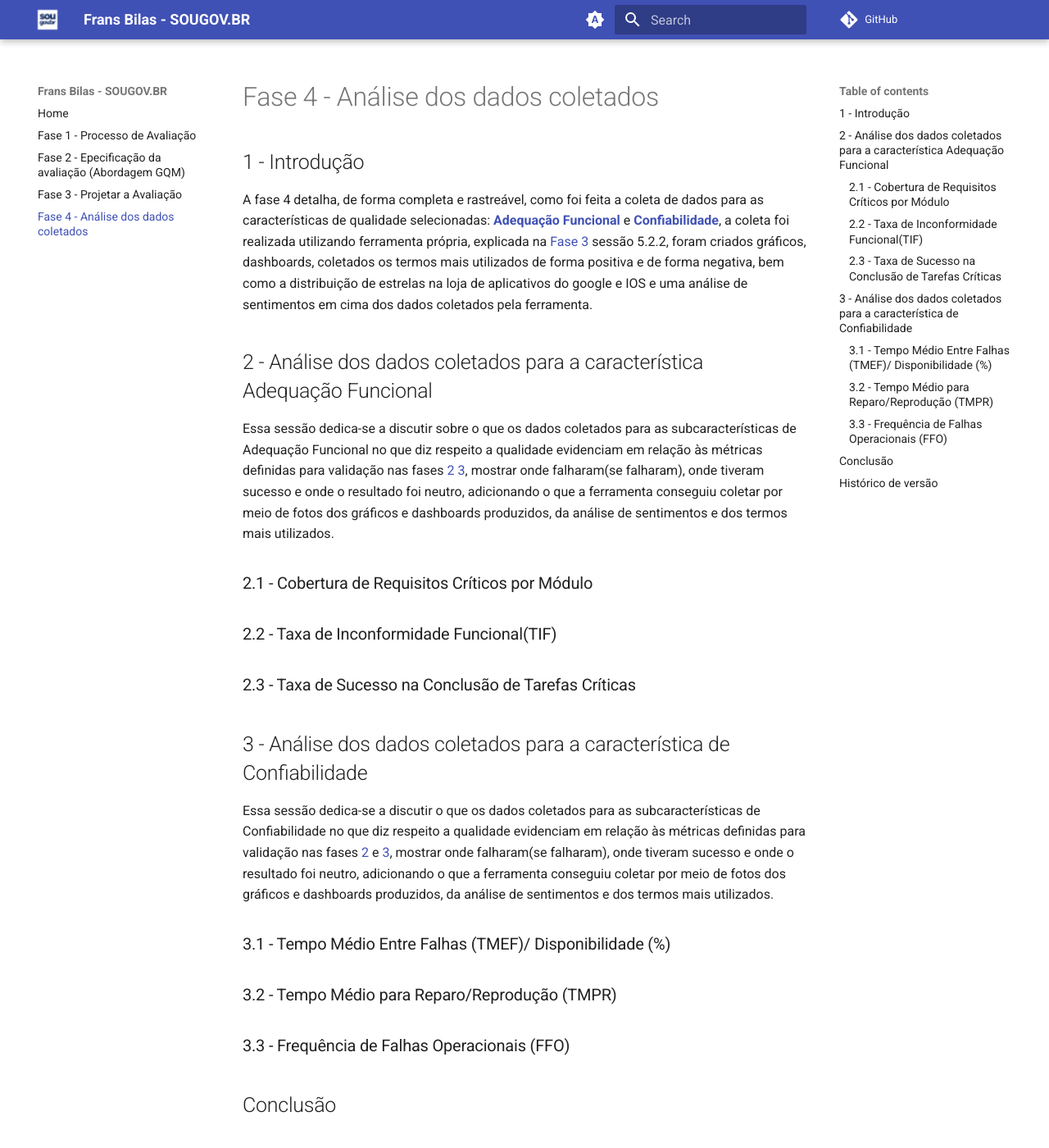
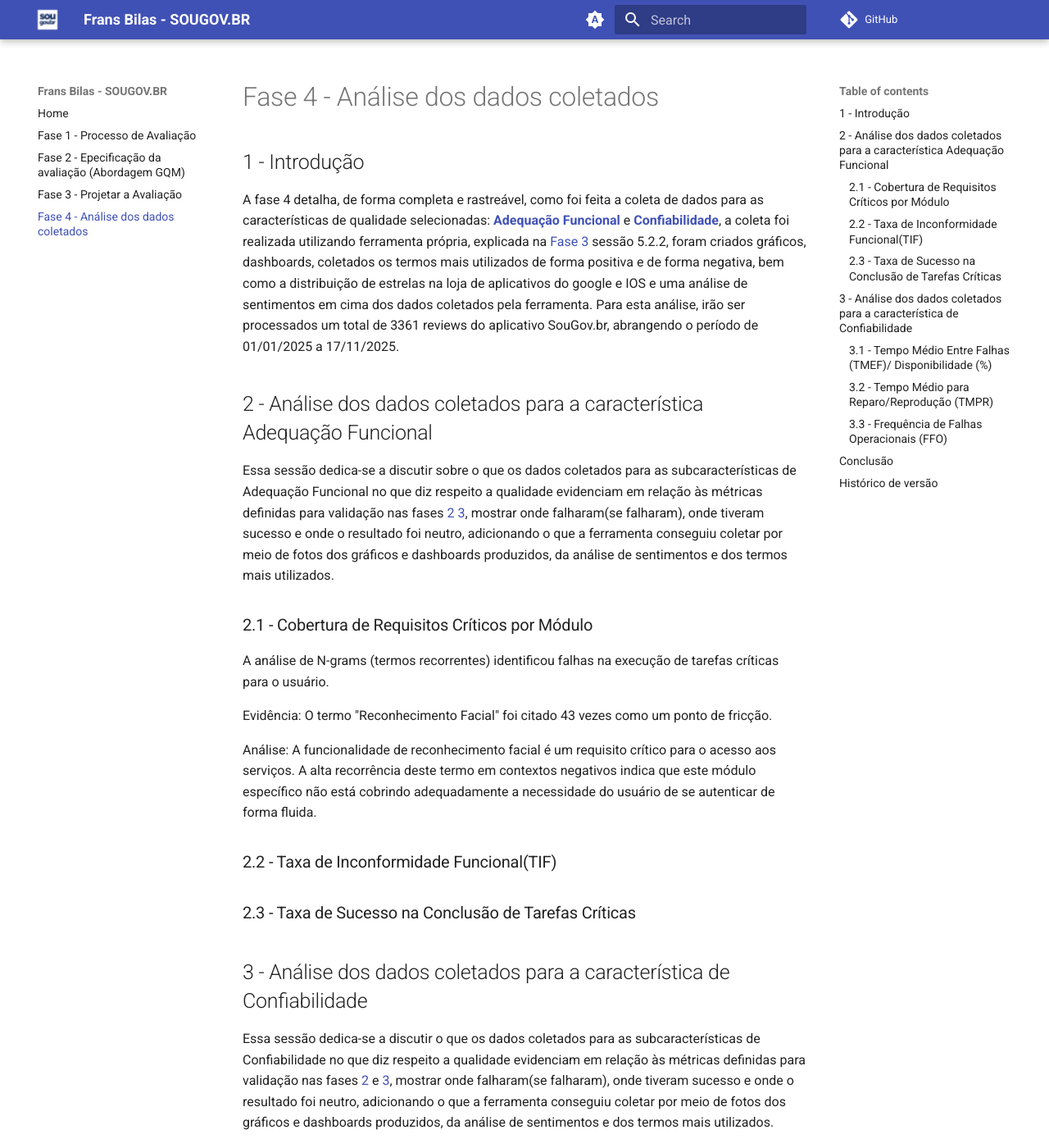
Before and after one commit to felixlaryssa/2025-2_T01_FRANS-BILAS, an MkDocs documentation site: the page built from docs/fase4.md, in a window 1280 px wide and 1400 px high. Shown: the whole window at 82% size. Built offline with MkDocs 1.6.1 and Material for MkDocs 9.7.7, drawn with Linux system fonts in a browser that asks for light colours; comment, search, counter and statistics services are not loaded; some of the changed text lies outside the part shown.

Commit message:
Enhance phase 4 documentation with data analysis details

```diff
--- a/docs/fase4.md
+++ b/docs/fase4.md
@@ -2,13 +2,19 @@
 
 ## 1 - Introdução
 
-A fase 4 detalha, de forma completa e rastreável, como foi feita a coleta de dados para as características de qualidade selecionadas: **[Adequação Funcional](https://felixlaryssa.github.io/2025-2_T01_FRANS-BILAS/fase1/#7-modelo-de-qualidade)** e **[Confiabilidade](https://felixlaryssa.github.io/2025-2_T01_FRANS-BILAS/fase1/#7-modelo-de-qualidade)**, a coleta foi realizada utilizando ferramenta própria, explicada na [Fase 3](/docs/fase3.md) sessão 5.2.2, foram criados gráficos, dashboards, coletados os termos mais utilizados de forma positiva e de forma negativa, bem como a distribuição de estrelas na loja de aplicativos do google e IOS e uma análise de sentimentos em cima dos dados coletados pela ferramenta.
+A fase 4 detalha, de forma completa e rastreável, como foi feita a coleta de dados para as características de qualidade selecionadas: **[Adequação Funcional](https://felixlaryssa.github.io/2025-2_T01_FRANS-BILAS/fase1/#7-modelo-de-qualidade)** e **[Confiabilidade](https://felixlaryssa.github.io/2025-2_T01_FRANS-BILAS/fase1/#7-modelo-de-qualidade)**, a coleta foi realizada utilizando ferramenta própria, explicada na [Fase 3](/docs/fase3.md) sessão 5.2.2, foram criados gráficos, dashboards, coletados os termos mais utilizados de forma positiva e de forma negativa, bem como a distribuição de estrelas na loja de aplicativos do google e IOS e uma análise de sentimentos em cima dos dados coletados pela ferramenta. Para esta análise, irão ser processados um total de 3361 reviews do aplicativo SouGov.br, abrangendo o período de 01/01/2025 a 17/11/2025.
 
 ## 2 - Análise dos dados coletados para a característica Adequação Funcional
 
 Essa sessão dedica-se a discutir sobre o que os dados coletados para as subcaracterísticas de Adequação Funcional no que diz respeito a qualidade evidenciam em relação às métricas definidas para validação nas fases [2](/docs/fase2.md) [3](/docs/fase3.md), mostrar onde falharam(se falharam), onde tiveram sucesso e onde o resultado foi neutro, adicionando o que a ferramenta conseguiu coletar por meio de fotos dos gráficos e dashboards produzidos, da análise de sentimentos e dos termos mais utilizados.
 
 ### 2.1 - Cobertura de Requisitos Críticos por Módulo
+
+A análise de N-grams (termos recorrentes) identificou falhas na execução de tarefas críticas para o usuário.
+
+Evidência: O termo "Reconhecimento Facial" foi citado 43 vezes como um ponto de fricção.
+
+Análise: A funcionalidade de reconhecimento facial é um requisito crítico para o acesso aos serviços. A alta recorrência deste termo em contextos negativos indica que este módulo específico não está cobrindo adequadamente a necessidade do usuário de se autenticar de forma fluida.
 
 ### 2.2 - Taxa de Inconformidade Funcional(TIF)
 
@@ -23,6 +29,11 @@ Essa sessão dedica-se a discutir o que os dados coletados para as subcaracterí
 ### 3.2 - Tempo Médio para Reparo/Reprodução (TMPR)
 
 ### 3.3 - Frequência de Falhas Operacionais (FFO)
+Mede a quantidade de erros explícitos reportados.
+
+Evidência: A categoria "Bugs/Erros" é a mais volumosa dentro dos riscos de confiabilidade, com cerca de 70 ocorrências registradas no gráfico de barras. O termo "Dá erro" foi identificado como a falha sistêmica mais recorrente.
+
+Análise: A FFO é significativa. A recorrência da expressão "não funciona" (38 menções)  reforça que o aplicativo apresenta comportamentos inesperados com frequência suficiente para ser estatisticamente relevante na análise de sentimento.
 
 ## Conclusão
 
```
